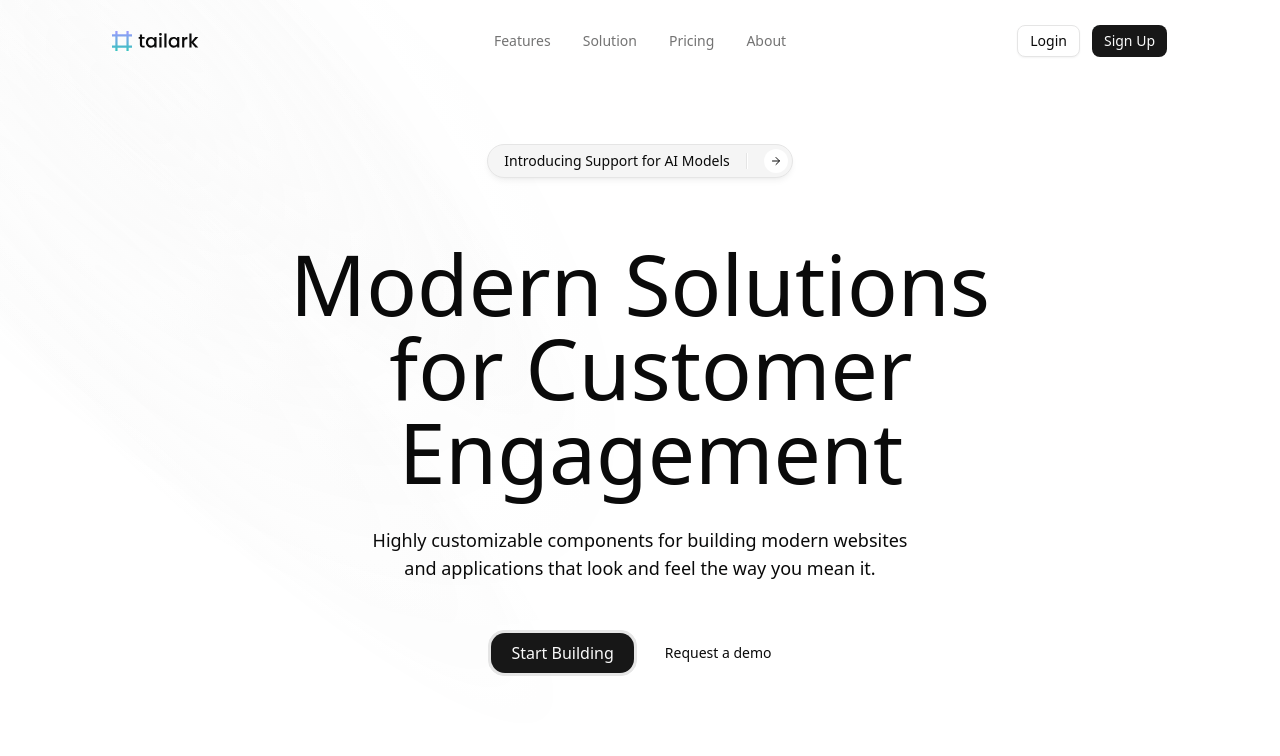
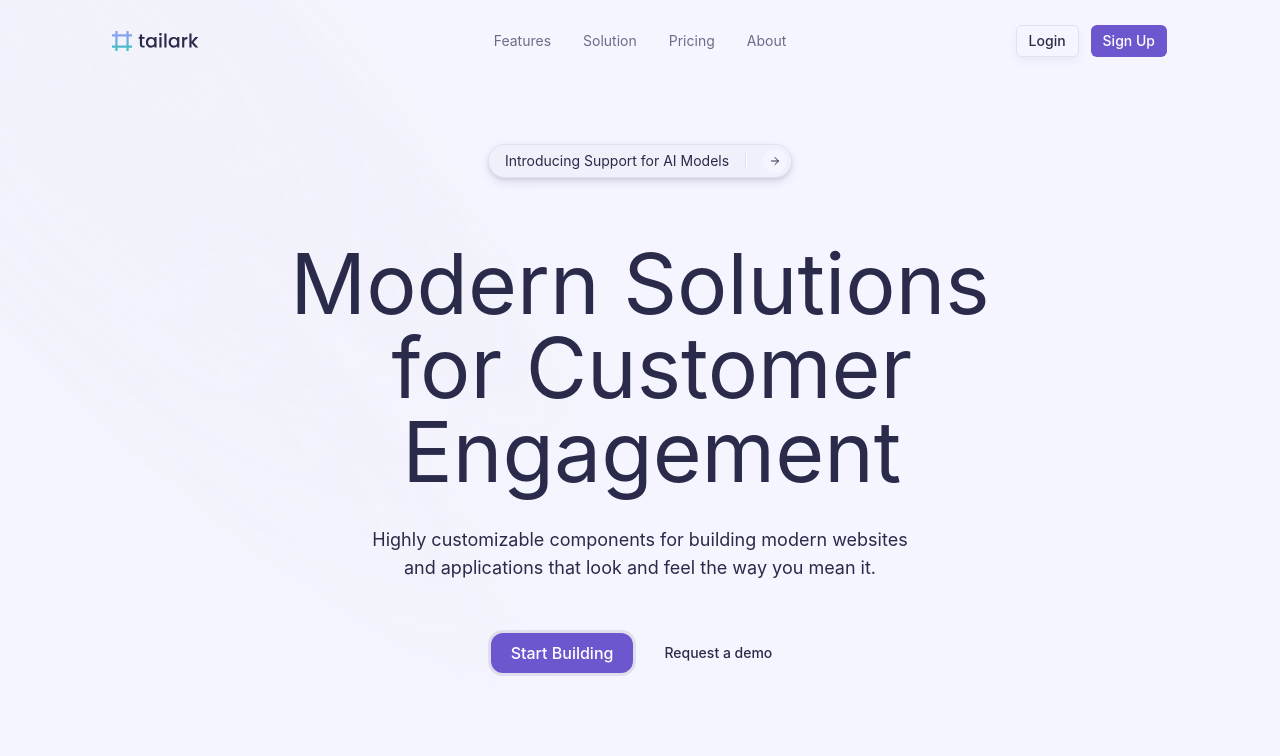
Before and after one commit to tsdebug/quick_site, a Next.js app: page / in a window 1280 px wide. Shown: the top 756 px of the page. Built offline with nearby package versions, Linux system fonts and the light colour scheme.

Commit message:
Added theme

```diff
--- a/app/globals.css
+++ b/app/globals.css
@@ -6,8 +6,8 @@
 @theme inline {
   --color-background: var(--background);
   --color-foreground: var(--foreground);
-  --font-sans: var(--font-geist-sans);
-  --font-mono: var(--font-geist-mono);
+  --font-sans: Inter, sans-serif;
+  --font-mono: JetBrains Mono, monospace;
   --color-sidebar-ring: var(--sidebar-ring);
   --color-sidebar-border: var(--sidebar-border);
   --color-sidebar-accent-foreground: var(--sidebar-accent-foreground);
@@ -44,75 +44,142 @@
   --radius-2xl: calc(var(--radius) + 8px);
   --radius-3xl: calc(var(--radius) + 12px);
   --radius-4xl: calc(var(--radius) + 16px);
+  --font-serif: Georgia, serif;
+  --radius: 0.5rem;
+  --tracking-tighter: calc(var(--tracking-normal) - 0.05em);
+  --tracking-tight: calc(var(--tracking-normal) - 0.025em);
+  --tracking-wide: calc(var(--tracking-normal) + 0.025em);
+  --tracking-wider: calc(var(--tracking-normal) + 0.05em);
+  --tracking-widest: calc(var(--tracking-normal) + 0.1em);
+  --tracking-normal: var(--tracking-normal);
+  --shadow-2xl: var(--shadow-2xl);
+  --shadow-xl: var(--shadow-xl);
+  --shadow-lg: var(--shadow-lg);
+  --shadow-md: var(--shadow-md);
+  --shadow: var(--shadow);
+  --shadow-sm: var(--shadow-sm);
+  --shadow-xs: var(--shadow-xs);
+  --shadow-2xs: var(--shadow-2xs);
+  --spacing: var(--spacing);
+  --letter-spacing: var(--letter-spacing);
+  --shadow-offset-y: var(--shadow-offset-y);
+  --shadow-offset-x: var(--shadow-offset-x);
+  --shadow-spread: var(--shadow-spread);
+  --shadow-blur: var(--shadow-blur);
+  --shadow-opacity: var(--shadow-opacity);
+  --color-shadow-color: var(--shadow-color);
+  --color-destructive-foreground: var(--destructive-foreground);
 }
 
 :root {
-  --radius: 0.625rem;
-  --background: oklch(1 0 0);
-  --foreground: oklch(0.145 0 0);
-  --card: oklch(1 0 0);
-  --card-foreground: oklch(0.145 0 0);
-  --popover: oklch(1 0 0);
-  --popover-foreground: oklch(0.145 0 0);
-  --primary: oklch(0.205 0 0);
-  --primary-foreground: oklch(0.985 0 0);
-  --secondary: oklch(0.97 0 0);
-  --secondary-foreground: oklch(0.205 0 0);
-  --muted: oklch(0.97 0 0);
-  --muted-foreground: oklch(0.556 0 0);
-  --accent: oklch(0.97 0 0);
-  --accent-foreground: oklch(0.205 0 0);
-  --destructive: oklch(0.577 0.245 27.325);
-  --border: oklch(0.922 0 0);
-  --input: oklch(0.922 0 0);
-  --ring: oklch(0.708 0 0);
-  --chart-1: oklch(0.646 0.222 41.116);
-  --chart-2: oklch(0.6 0.118 184.704);
-  --chart-3: oklch(0.398 0.07 227.392);
-  --chart-4: oklch(0.828 0.189 84.429);
-  --chart-5: oklch(0.769 0.188 70.08);
-  --sidebar: oklch(0.985 0 0);
-  --sidebar-foreground: oklch(0.145 0 0);
-  --sidebar-primary: oklch(0.205 0 0);
-  --sidebar-primary-foreground: oklch(0.985 0 0);
-  --sidebar-accent: oklch(0.97 0 0);
-  --sidebar-accent-foreground: oklch(0.205 0 0);
-  --sidebar-border: oklch(0.922 0 0);
-  --sidebar-ring: oklch(0.708 0 0);
+  --radius: 0.5rem;
+  --background: oklch(0.9730 0.0133 286.1503);
+  --foreground: oklch(0.3015 0.0572 282.4176);
+  --card: oklch(1.0000 0 0);
+  --card-foreground: oklch(0.3015 0.0572 282.4176);
+  --popover: oklch(1.0000 0 0);
+  --popover-foreground: oklch(0.3015 0.0572 282.4176);
+  --primary: oklch(0.5417 0.1790 288.0332);
+  --primary-foreground: oklch(1.0000 0 0);
+  --secondary: oklch(0.9174 0.0435 292.6901);
+  --secondary-foreground: oklch(0.4143 0.1039 288.1742);
+  --muted: oklch(0.9580 0.0133 286.1454);
+  --muted-foreground: oklch(0.5426 0.0465 284.7435);
+  --accent: oklch(0.9221 0.0373 262.1410);
+  --accent-foreground: oklch(0.3015 0.0572 282.4176);
+  --destructive: oklch(0.6861 0.2061 14.9941);
+  --border: oklch(0.9115 0.0216 285.9625);
+  --input: oklch(0.9115 0.0216 285.9625);
+  --ring: oklch(0.5417 0.1790 288.0332);
+  --chart-1: oklch(0.5417 0.1790 288.0332);
+  --chart-2: oklch(0.7042 0.1602 288.9880);
+  --chart-3: oklch(0.5679 0.2113 276.7065);
+  --chart-4: oklch(0.6356 0.1922 281.8054);
+  --chart-5: oklch(0.4509 0.1758 279.3838);
+  --sidebar: oklch(0.9580 0.0133 286.1454);
+  --sidebar-foreground: oklch(0.3015 0.0572 282.4176);
+  --sidebar-primary: oklch(0.5417 0.1790 288.0332);
+  --sidebar-primary-foreground: oklch(1.0000 0 0);
+  --sidebar-accent: oklch(0.9221 0.0373 262.1410);
+  --sidebar-accent-foreground: oklch(0.3015 0.0572 282.4176);
+  --sidebar-border: oklch(0.9115 0.0216 285.9625);
+  --sidebar-ring: oklch(0.5417 0.1790 288.0332);
+  --destructive-foreground: oklch(1.0000 0 0);
+  --font-sans: Inter, sans-serif;
+  --font-serif: Georgia, serif;
+  --font-mono: JetBrains Mono, monospace;
+  --shadow-color: hsl(240 30% 25%);
+  --shadow-opacity: 0.12;
+  --shadow-blur: 10px;
+  --shadow-spread: 0px;
+  --shadow-offset-x: 0px;
+  --shadow-offset-y: 4px;
+  --letter-spacing: 0em;
+  --spacing: 0.25rem;
+  --shadow-2xs: 0px 4px 10px 0px hsl(240 30% 25% / 0.06);
+  --shadow-xs: 0px 4px 10px 0px hsl(240 30% 25% / 0.06);
+  --shadow-sm: 0px 4px 10px 0px hsl(240 30% 25% / 0.12), 0px 1px 2px -1px hsl(240 30% 25% / 0.12);
+  --shadow: 0px 4px 10px 0px hsl(240 30% 25% / 0.12), 0px 1px 2px -1px hsl(240 30% 25% / 0.12);
+  --shadow-md: 0px 4px 10px 0px hsl(240 30% 25% / 0.12), 0px 2px 4px -1px hsl(240 30% 25% / 0.12);
+  --shadow-lg: 0px 4px 10px 0px hsl(240 30% 25% / 0.12), 0px 4px 6px -1px hsl(240 30% 25% / 0.12);
+  --shadow-xl: 0px 4px 10px 0px hsl(240 30% 25% / 0.12), 0px 8px 10px -1px hsl(240 30% 25% / 0.12);
+  --shadow-2xl: 0px 4px 10px 0px hsl(240 30% 25% / 0.30);
+  --tracking-normal: 0em;
 }
 
 .dark {
-  --background: oklch(0.145 0 0);
-  --foreground: oklch(0.985 0 0);
-  --card: oklch(0.205 0 0);
-  --card-foreground: oklch(0.985 0 0);
-  --popover: oklch(0.205 0 0);
-  --popover-foreground: oklch(0.985 0 0);
-  --primary: oklch(0.922 0 0);
-  --primary-foreground: oklch(0.205 0 0);
-  --secondary: oklch(0.269 0 0);
-  --secondary-foreground: oklch(0.985 0 0);
-  --muted: oklch(0.269 0 0);
-  --muted-foreground: oklch(0.708 0 0);
-  --accent: oklch(0.269 0 0);
-  --accent-foreground: oklch(0.985 0 0);
-  --destructive: oklch(0.704 0.191 22.216);
-  --border: oklch(1 0 0 / 10%);
-  --input: oklch(1 0 0 / 15%);
-  --ring: oklch(0.556 0 0);
-  --chart-1: oklch(0.488 0.243 264.376);
-  --chart-2: oklch(0.696 0.17 162.48);
-  --chart-3: oklch(0.769 0.188 70.08);
-  --chart-4: oklch(0.627 0.265 303.9);
-  --chart-5: oklch(0.645 0.246 16.439);
-  --sidebar: oklch(0.205 0 0);
-  --sidebar-foreground: oklch(0.985 0 0);
-  --sidebar-primary: oklch(0.488 0.243 264.376);
-  --sidebar-primary-foreground: oklch(0.985 0 0);
-  --sidebar-accent: oklch(0.269 0 0);
-  --sidebar-accent-foreground: oklch(0.985 0 0);
-  --sidebar-border: oklch(1 0 0 / 10%);
-  --sidebar-ring: oklch(0.556 0 0);
+  --background: oklch(0.1743 0.0227 283.7998);
+  --foreground: oklch(0.9185 0.0257 285.8834);
+  --card: oklch(0.2284 0.0384 282.9324);
+  --card-foreground: oklch(0.9185 0.0257 285.8834);
+  --popover: oklch(0.2284 0.0384 282.9324);
+  --popover-foreground: oklch(0.9185 0.0257 285.8834);
+  --primary: oklch(0.7162 0.1597 290.3962);
+  --primary-foreground: oklch(0.1743 0.0227 283.7998);
+  --secondary: oklch(0.3139 0.0736 283.4591);
+  --secondary-foreground: oklch(0.8367 0.0849 285.9111);
+  --muted: oklch(0.2710 0.0621 281.4377);
+  --muted-foreground: oklch(0.7166 0.0462 285.1741);
+  --accent: oklch(0.3354 0.0828 280.9705);
+  --accent-foreground: oklch(0.9185 0.0257 285.8834);
+  --destructive: oklch(0.6861 0.2061 14.9941);
+  --border: oklch(0.3261 0.0597 282.5832);
+  --input: oklch(0.3261 0.0597 282.5832);
+  --ring: oklch(0.7162 0.1597 290.3962);
+  --chart-1: oklch(0.7162 0.1597 290.3962);
+  --chart-2: oklch(0.6382 0.1047 274.9117);
+  --chart-3: oklch(0.7482 0.1235 244.7492);
+  --chart-4: oklch(0.7124 0.0977 186.6761);
+  --chart-5: oklch(0.7546 0.1831 346.8124);
+  --sidebar: oklch(0.2284 0.0384 282.9324);
+  --sidebar-foreground: oklch(0.9185 0.0257 285.8834);
+  --sidebar-primary: oklch(0.7162 0.1597 290.3962);
+  --sidebar-primary-foreground: oklch(0.1743 0.0227 283.7998);
+  --sidebar-accent: oklch(0.3354 0.0828 280.9705);
+  --sidebar-accent-foreground: oklch(0.9185 0.0257 285.8834);
+  --sidebar-border: oklch(0.3261 0.0597 282.5832);
+  --sidebar-ring: oklch(0.7162 0.1597 290.3962);
+  --destructive-foreground: oklch(1.0000 0 0);
+  --radius: 0.5rem;
+  --font-sans: Inter, sans-serif;
+  --font-serif: Georgia, serif;
+  --font-mono: JetBrains Mono, monospace;
+  --shadow-color: hsl(240 30% 25%);
+  --shadow-opacity: 0.12;
+  --shadow-blur: 10px;
+  --shadow-spread: 0px;
+  --shadow-offset-x: 0px;
+  --shadow-offset-y: 4px;
+  --letter-spacing: 0em;
+  --spacing: 0.25rem;
+  --shadow-2xs: 0px 4px 10px 0px hsl(240 30% 25% / 0.06);
+  --shadow-xs: 0px 4px 10px 0px hsl(240 30% 25% / 0.06);
+  --shadow-sm: 0px 4px 10px 0px hsl(240 30% 25% / 0.12), 0px 1px 2px -1px hsl(240 30% 25% / 0.12);
+  --shadow: 0px 4px 10px 0px hsl(240 30% 25% / 0.12), 0px 1px 2px -1px hsl(240 30% 25% / 0.12);
+  --shadow-md: 0px 4px 10px 0px hsl(240 30% 25% / 0.12), 0px 2px 4px -1px hsl(240 30% 25% / 0.12);
+  --shadow-lg: 0px 4px 10px 0px hsl(240 30% 25% / 0.12), 0px 4px 6px -1px hsl(240 30% 25% / 0.12);
+  --shadow-xl: 0px 4px 10px 0px hsl(240 30% 25% / 0.12), 0px 8px 10px -1px hsl(240 30% 25% / 0.12);
+  --shadow-2xl: 0px 4px 10px 0px hsl(240 30% 25% / 0.30);
 }
 
 @layer base {
@@ -121,5 +188,6 @@
   }
   body {
     @apply bg-background text-foreground;
+    letter-spacing: var(--tracking-normal);
   }
 }
--- /dev/null
+++ b/components/theme-provider.tsx
@@ -0,0 +1,11 @@
+"use client"
+
+import * as React from "react"
+import { ThemeProvider as NextThemesProvider } from "next-themes"
+
+export function ThemeProvider({
+  children,
+  ...props
+}: React.ComponentProps<typeof NextThemesProvider>) {
+  return <NextThemesProvider {...props}>{children}</NextThemesProvider>
+}
--- a/package.json
+++ b/package.json
@@ -16,6 +16,7 @@
     "lucide-react": "^0.562.0",
     "motion": "^12.27.5",
     "next": "16.1.4",
+    "next-themes": "^0.4.6",
     "react": "19.2.3",
     "react-dom": "19.2.3",
     "tailwind-merge": "^3.4.0"
```
Also changed, not shown: 1 other file (tests, documents, lock files or other folders).
